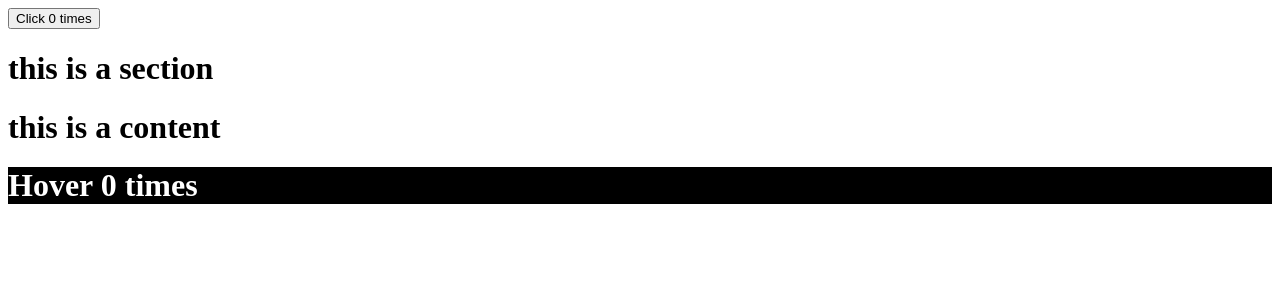
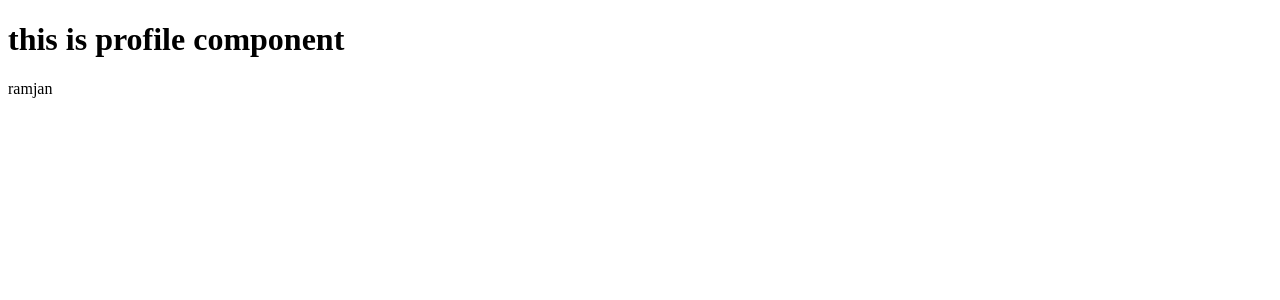
Before and after one commit to ramjan10/myReact, a React (Vite) app: page / in a window 1280 px wide. Shown: the top 300 px of the page. Built offline with nearby package versions, Linux system fonts and the light colour scheme.

Commit message:
test context

```diff
--- a/src/App.jsx
+++ b/src/App.jsx
@@ -1,28 +1,11 @@
-import React from 'react';
-import ClickCounter from './components/RenderProps/ClickCounter';
-import Counter from './components/RenderProps/Counter';
-import Section from './components/Section';
-import ThemeContext from './components/contexts/ThemeContext';
+import UserInfo from "./components/testContext/UserInfo";
 
-export default class  App extends React.Component {
-  state ={
-    theme: 'dark',
-  }
+function App() {
+  return(
+      <div>
+        <UserInfo />
+      </div>
+  );
+}
 
-  render(){
-    const {theme} = this.state;
-
-     return (
-      <div>
-            {/* <Counter render={(count, incrimentCount) => <ClickCounter count={count} incrimentCount={incrimentCount}/> }/>
-            <Counter render= {(count, incrimentCount) => <HoverCounter count={count} incrimentCount={incrimentCount}/> } /> */}
-            <Counter>
-                {(counter, incrimentCount)=> <ClickCounter count={counter} incrimentCount={incrimentCount} />}
-            </Counter>
-
-          <ThemeContext.Provider value={{theme: theme}}> <Section /> </ThemeContext.Provider>
-        </div>
-     );
-  }
-
-}
+export default App
--- /dev/null
+++ b/src/components/testContext/Content.jsx
@@ -0,0 +1,13 @@
+import UserContext from "./UserContext";
+
+function Content(){
+    return(
+        <UserContext.Consumer>
+            {({user})=> {
+              return <p>{user}</p>
+            }}
+        </UserContext.Consumer>
+    );
+}
+
+export default Content;
--- /dev/null
+++ b/src/components/testContext/MainContext.jsx
@@ -0,0 +1,22 @@
+class Context {
+    constructor(value=null){
+        this.value = value;
+    }
+
+    Provider = ({children, value}) =>{
+        this.value = value;
+        return children;
+    }
+
+    Consumer = ({children})=> children(this.value);
+}
+
+function createContext(value= null){
+    const context = new Context(value);
+    return {
+        Provider: context.Provider,
+        Consumer: context.Consumer
+    }
+}
+
+export default createContext;
--- /dev/null
+++ b/src/components/testContext/Profile.jsx
@@ -0,0 +1,13 @@
+import Content from './Content';
+
+function Profile(){
+    return(
+        <div>
+            <h1>this is profile component</h1>
+            <Content />
+        </div>
+
+    );
+}
+
+export default Profile;
--- /dev/null
+++ b/src/components/testContext/UserContext.jsx
@@ -0,0 +1,5 @@
+import MainContext from './MainContext';
+
+const UserContext = MainContext();
+
+export default UserContext;
--- /dev/null
+++ b/src/components/testContext/UserInfo.jsx
@@ -0,0 +1,16 @@
+import React from "react";
+import Profile from "./Profile";
+import UserContext from "./UserContext";
+
+class UserInfo extends React.Component {
+    state = {
+        user:'ramjan'
+    }
+
+    render(){
+        const {user} =  this.state;
+        return( <UserContext.Provider value={{user:user}}> <Profile /> </UserContext.Provider>);
+    }
+}
+
+export default UserInfo;
```
Also changed, not shown: src/components/testContext/Display.jsx (added, +10 -0 lines).
